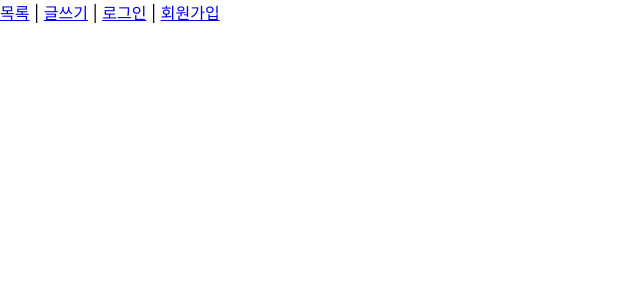
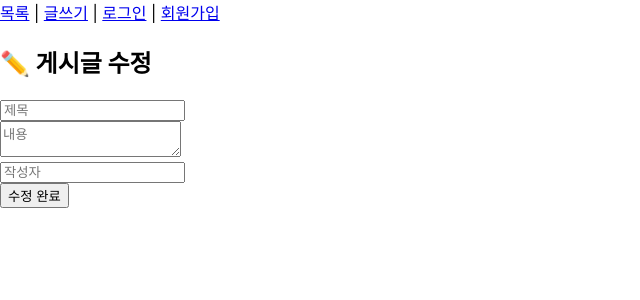
Before and after one commit to wonsanha98/web_mini_project, a React (Create React App) app in the folder frontend/: page /edit/1 in a window 1280 px wide. Shown: the top 300 px of the page, without its empty margins (0-640 px from the left). Built offline with nearby package versions, Linux system fonts and the light colour scheme; no server answers.

Commit message:
PATH_API, PostEdit

```diff
--- a/frontend/src/App.js
+++ b/frontend/src/App.js
@@ -12,7 +12,8 @@ import PostDetail from './pages/PostDetail';
 import PostWrite from './pages/PostWrite';
 import Login from './pages/Login';
 import Register from './pages/Register';
-
+import PostEdit from './pages/PostEdit';
+// 게시글 수정 컴포넌트(PostEdit)를 사용하기 위해 import 한다.
 import {Link} from 'react-router-dom';
 
 // APP 함수형 컴포넌트이다.
@@ -44,13 +45,15 @@ function App(){
           / 경로(홈페이지)에 들어오면 PostList 컴포넌트를 보여준다.
           /post/1 , /post/2 등 숫자(id)를 포함하는 경로에 오면 PostDetail 컴포넌트를 보여준다.
           :id는 변수 형태의 경로를 의미하고, 내부에서 useParams()로 꺼낼 수 있다.
-          /write, /login, /register 각각은 글쓰기, 로그인, 회원가입 페이지를 보여준다.*/}
+          /write, /login, /register 각각은 글쓰기, 로그인, 회원가입 페이지를 보여준다.
+          '/edit/:id 경로를 새로 추가하여 해당 ID를 가진 게시글을 수정하는 페이지로 라이팅도록 설정한다.'*/}
       <Routes>
         <Route path="/" element={<PostList />} />
         <Route path="/post/:id" element={<PostDetail />} />
         <Route path="/write" element={<PostWrite />} />
         <Route path="/login" element={<Login />} />
         <Route path="/register" element={<Register />} />
+        <Route path="/edit/:id" element={<PostEdit />} />
       </Routes>
     </Router>
   );
--- a/frontend/src/pages/PostDetail.js
+++ b/frontend/src/pages/PostDetail.js
@@ -52,6 +52,9 @@ import {useParams} from 'react-router-dom';
 import {useEffect, useState} from 'react';
 import axios from 'axios';
 
+// React Router의 <Link> 컴포넌트를 사용하기 위해 import 한다.(페이지 새로고침 없이 부드럽게 이동 가능하게 함)
+import {Link} from 'react-router-dom';
+
 export default function PostDetail(){
   const{id} = useParams();
   // 서버에서 데이터가 도착하기 전에는 null로 설정해두고, 도착 후에 setPost(response.data)로 업데이트.
@@ -92,12 +95,16 @@ export default function PostDetail(){
   if (!post) return <p>⏳ 게시글을 불러오는 중...</p>
 
   // HTML 버튼 요소, 클릭 시 handleDelete() 함수가 실행된다.
+  // 현재 게시글의 ID를 이용해 /edit/3 처럼 수정 페이지로 이동할 수 있도록 버튼을 만든다.
   return (
     <div>
       <h2>{post.title}</h2>
       <p><string>작성자:</string> {post.author}</p>
       <hr />
       <p>{post.content}</p>
+      <Link to={`/edit/${post.id}`}>
+        <button>✏️ 수정</button>
+      </Link>
       <button onClick={handleDelete} style={{marginTop: '20px', color: 'red'}}>
         🗑 삭제하기
       </button>
--- /dev/null
+++ b/frontend/src/pages/PostEdit.js
@@ -0,0 +1,94 @@
+// src/pages/PostEdit.js
+
+// React 훅 중 useState, useEffect를 불러온다. 각각 상태 관리 및 API 호출용이다.
+import {useEffect, useState} from 'react';
+// useNavigate: 페이지 이동에 사용, useParams: URL에서 게시글 ID 추출에 사용한다.
+import {useNavigate, useParams} from 'react-router-dom';
+// 백엔드 API 요청을 보내기 위해 axios 라이브러리를 import 한다.
+import axios from 'axios';
+
+// 게시글 수정 화면을 구성하는 React 컴포넌트(PostEdit)를 정의한다.
+export default function PostEdit(){
+    // 현재 URL에서 게시글의 고유 ID를 추출한다. 예: /edit/3 -> id는 3.
+    const {id} = useParams();
+    // 수정 후 /post/:id 페이지로 이동하기 위해 사용하는 라우터 함수이다.
+    const navigate = useNavigate();
+
+    // 수정 폼에 사용할 게시글 상태를 정의하고 초기값을 빈 값으로 설정한다.
+    const [post, setPost] = useState({
+        title: '',
+        content: '',
+        author:''
+    });
+
+    // 컴포넌트가 처음 렌더링 될 때 실행된다. (API 호출 시 사용)
+    useEffect(() => {
+        // FastAPI 백엔드에 GET 요청을 보내 해당 id의 게시글 정보를 가져온다.
+        axios.get(`http://localhost:8000/posts/${id}`)
+        // 응답 데이터(게시글 정보)를 post 상태에 저장한다.
+        .then(response => setPost(response.data))
+        // 오류가 발생하면 사용자에게 alert 창을 띄워 알린다.
+        .catch(err => alert("게시글을 불러올 수 없습니다."));
+        // 의존성 배열: id가 바뀔 때마다 이 effect가 재실행된다.
+    }, [id]);
+
+    // input 또는 textarea가 변경될 때 실행되는 함수이다.
+    const handleChange = e => {
+        // 이벤트 대상(input)의 name과 value를 추출한다. 예: name="title", value="새 제목"
+        const {name, value} = e.target;
+        // 기존 post 상태를 복사해서 해당 필드만 업데이트한다.
+        setPost(prev => ({
+            ...prev,
+            [name]: value
+        }));
+    };
+
+    // 폼 제출 시 실행되는 함수이다.
+    const handleSubmit = e => {
+        // HTML 기본 동작(페이지 새로고침)을 막는다.
+        e.preventDefault();
+        // FastAPI 백엔드에 PATCH 요청을 보내 게시글 내용을 수정한다.
+        axios.patch(`http://localhost:8000/posts/${id}`, post)
+        // 수정 성공 시 사용자에게 알리고, 해당 게시글의 상세 페이지로 이동시킨다.
+        .then(() => {
+            alert("게시글이 수정되었습니다.");
+            navigate(`/post/${id}`);
+        })
+        // 오류가 나면 사용자에게 알린다.
+        .catch(err => {
+            alert("수정 중 오류가 발생했습니다.");
+        });
+    };
+
+    // 화면에 표시할 내용을 반환하는 JSX 시작
+    // 상단에 수정 페이지 제목을 보여준다.
+    // 폼을 생성하고, 제출 시 위의 handleSubmit 함수가 실행되게 한다.
+    return (
+        <div>
+            <h2>✏️ 게시글 수정</h2>
+            <form onSubmit={handleSubmit}>
+                <input
+                    type="text"
+                    name="title"
+                    value={post.title}
+                    onChange={handleChange}
+                    placeholder="제목"
+                /><br />
+                <textarea
+                    name="content"
+                    value={post.content}
+                    onChange={handleChange}
+                    placeholder="내용"
+                /><br />
+                <input
+                    type="text"
+                    name="author"
+                    value={post.author}
+                    onChange={handleChange}
+                    placeholder="작성자"
+                /><br />
+                <button type="submit">수정 완료</button>
+            </form>
+        </div>
+    );
+}
```
Also changed, not shown: 2 other files (tests, documents, lock files or other folders).
